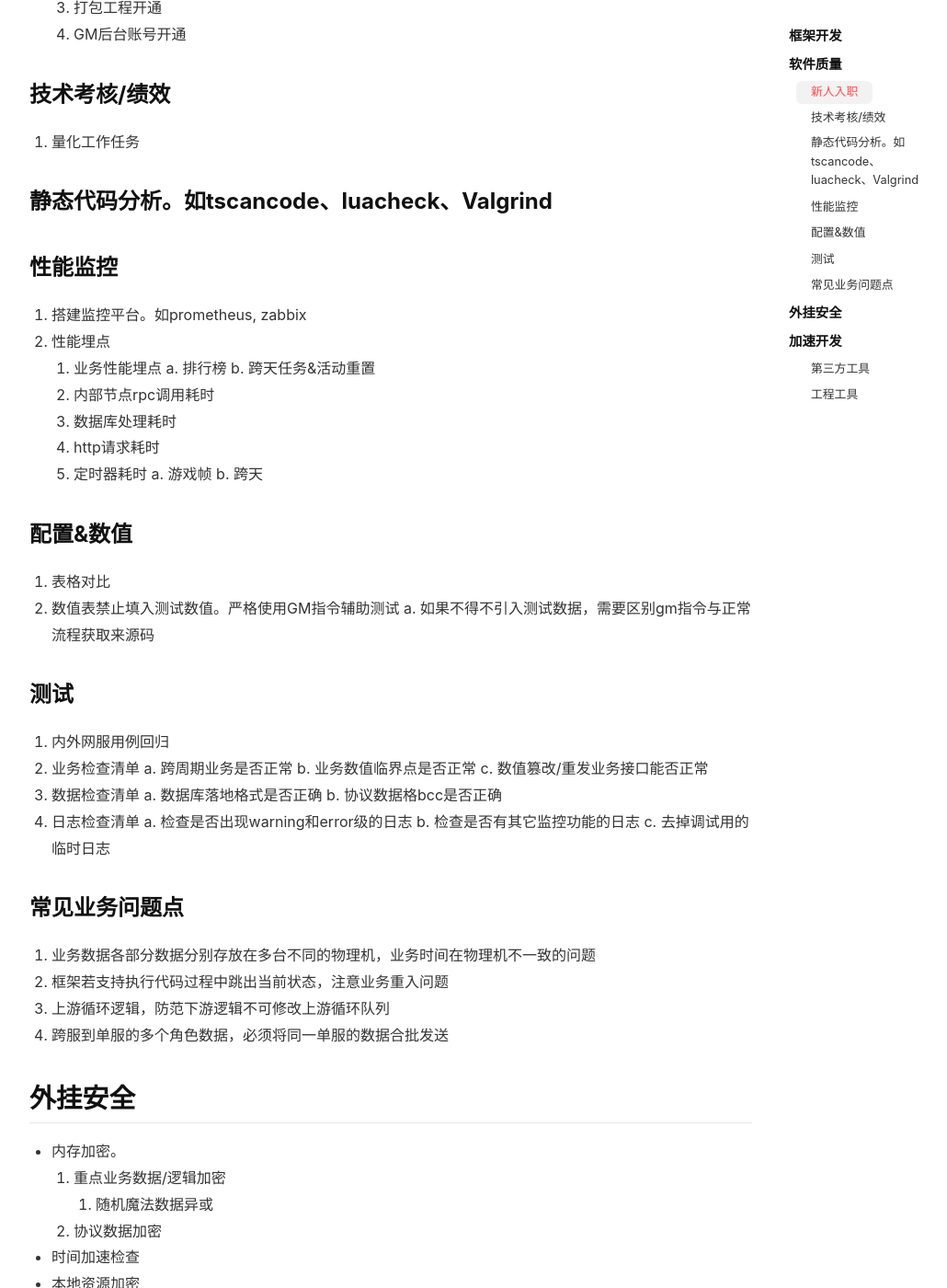
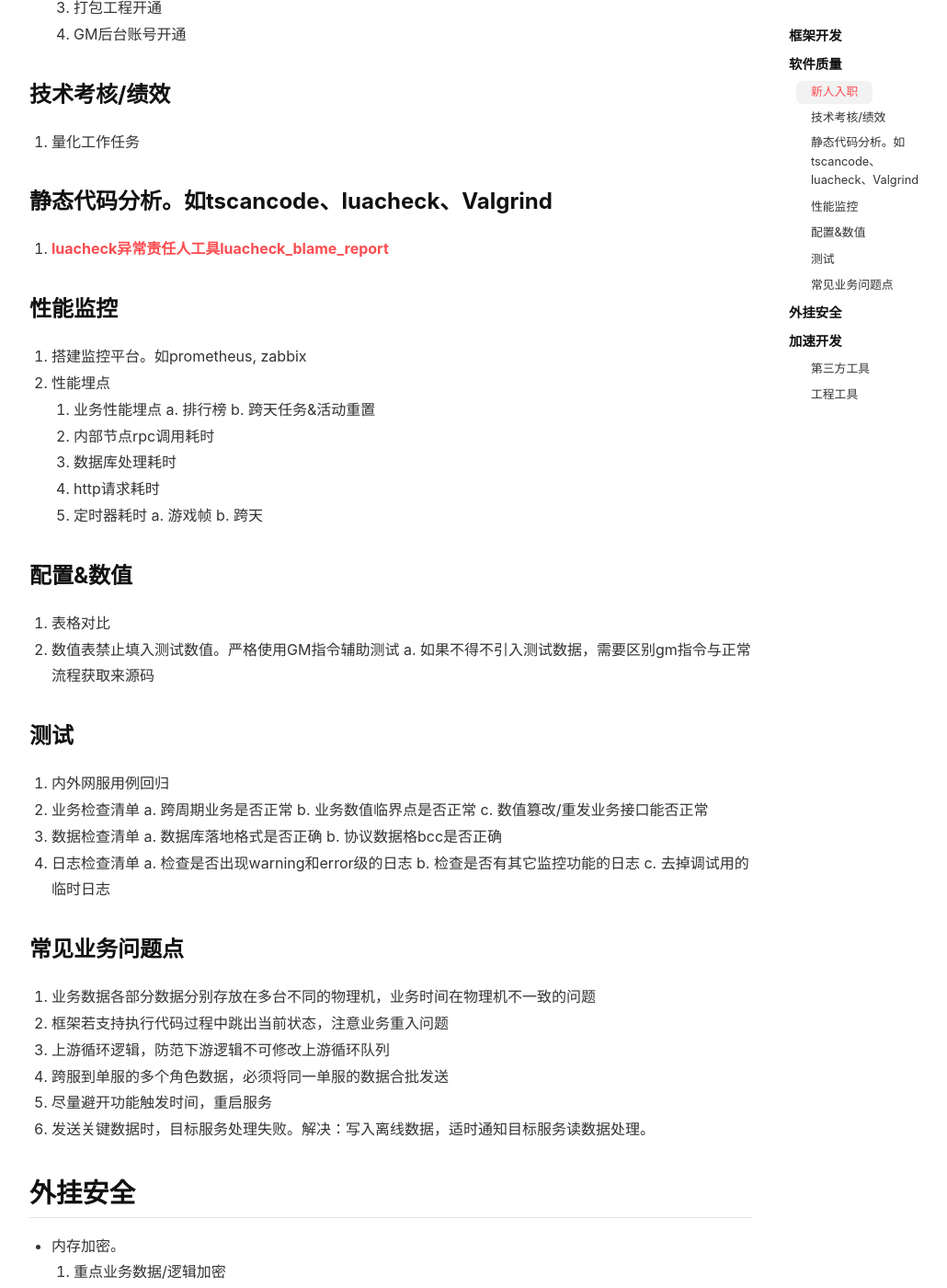
Before and after one commit to lizijie/lizijie.github.io, a Jekyll site: the page built from _posts/2021-10-10-游戏开发纲领.md, in a window 1280 px wide and 1400 px high, scrolled down 5487 px. Shown: the whole window at 92% size, without its empty margins (105-1135 px from the left). Built offline with Jekyll 4.4.1, drawn with Linux system fonts in a browser that asks for light colours; nearby versions of some CDN libraries; comment, search, counter and statistics services are not loaded; some of the changed text lies outside the part shown.

Commit message:
update 2021-10-10-游戏开发纲领.md

```diff
--- a/_posts/2021-10-10-游戏开发纲领.md
+++ b/_posts/2021-10-10-游戏开发纲领.md
@@ -187,7 +186,7 @@ tags: 游戏开发
     4. 云服务自动迁移的进程服务器ip地址变更，业务节点间能重新发起重连
 
 * 跨服玩法设计
-    1. 连服区号
+    1. 跨服业务如果在多个服务进程中存在关联数据，应该考虑在合服/清库其中一个服务的数据时，其它服务进程的数据应能自主纠正/重置
 
 * 聊天转发服
     聊天服与游戏服区分开，以免影响到游戏服
@@ -221,6 +220,7 @@ tags: 游戏开发
 1. 量化工作任务
 
 ### 静态代码分析。如tscancode、luacheck、Valgrind
+1. [luacheck异常责任人工具luacheck_blame_report](https://lizijie.github.io/2022/10/11/git%E5%B7%A5%E7%A8%8Bluacheck%E5%BC%82%E5%B8%B8%E8%B4%A3%E4%BB%BB%E4%BA%BA%E5%B7%A5%E5%85%B7luacheck_blame_report.html)
 
 ### 性能监控
 1. 搭建监控平台。如prometheus, zabbix
@@ -262,6 +262,9 @@ tags: 游戏开发
 2. 框架若支持执行代码过程中跳出当前状态，注意业务重入问题
 3. 上游循环逻辑，防范下游逻辑不可修改上游循环队列
 4. 跨服到单服的多个角色数据，必须将同一单服的数据合批发送
+5. 尽量避开功能触发时间，重启服务
+6. 发送关键数据时，目标服务处理失败。解决：写入离线数据，适时通知目标服务读数据处理。
+
 
 ## 外挂安全
 
```
Also changed, not shown: other parts of _posts/2021-10-10-游戏开发纲领.md (+0 -1 lines).
